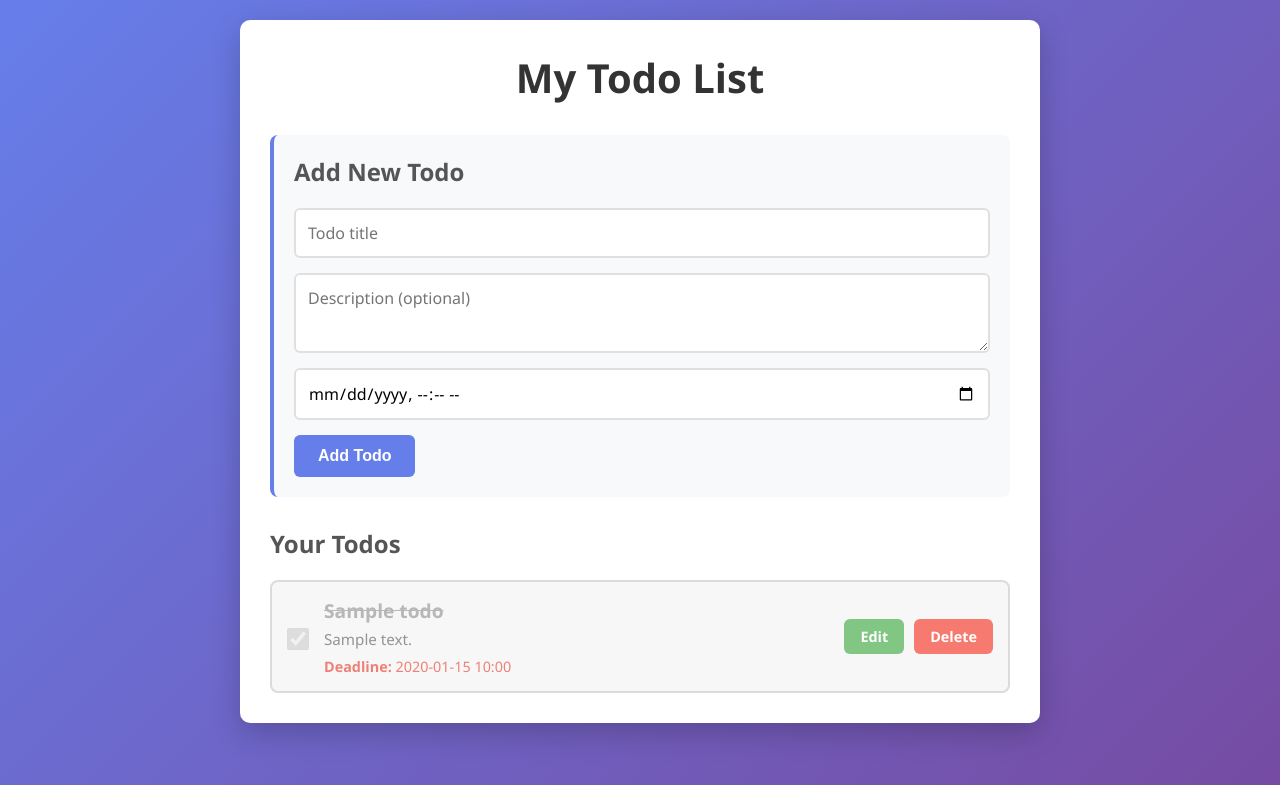
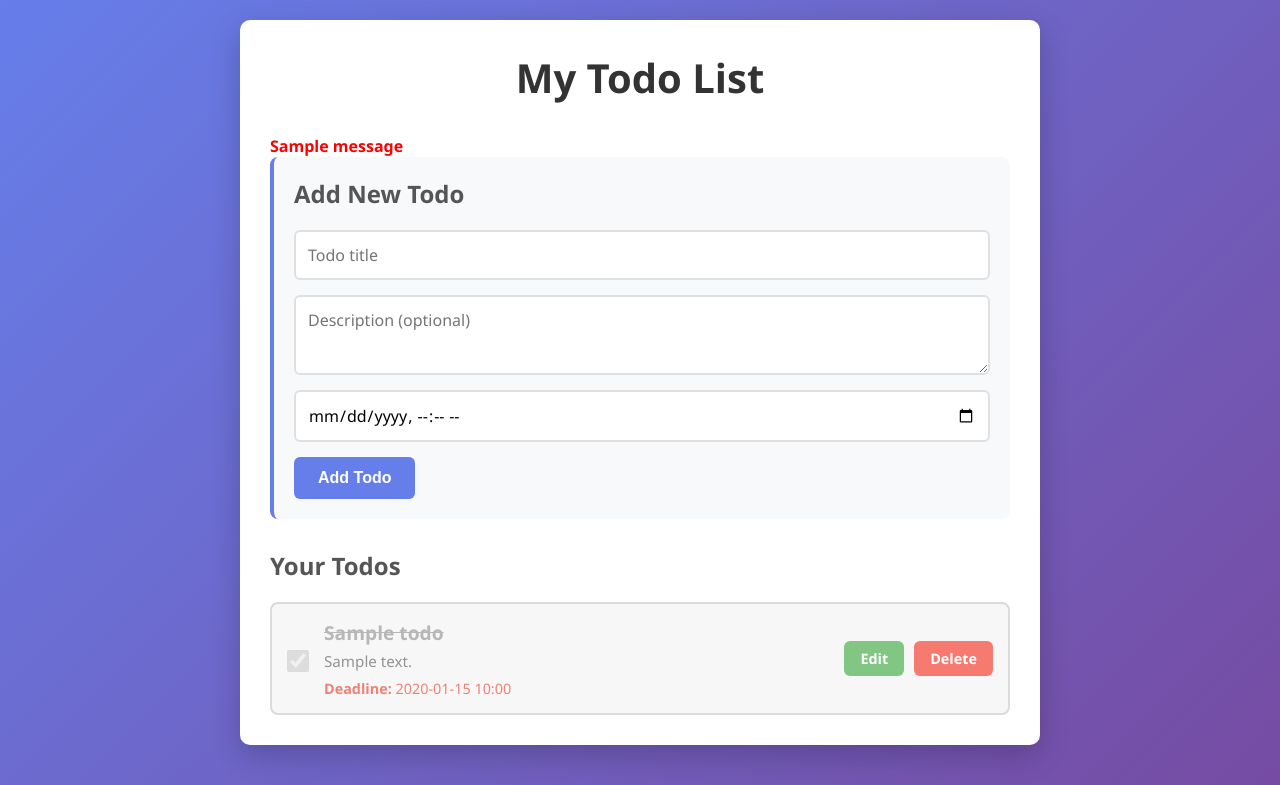
Before and after one commit to rakeshk24/todo-app, a Flask app: page / in a window 1280 px wide. Shown: the top 785 px of the page. Run offline with Flask 3, Linux system fonts and the light colour scheme; tables that the repository leaves empty hold one stand-in row (values such as "Sample post"); one stand-in notice (Sample message) is shown.

Commit message:
add flash message display

```diff
--- a/templates/index.html
+++ b/templates/index.html
@@ -9,6 +9,13 @@
 <body>
     <div class="container">
         <h1>My Todo List</h1>
+        {% with messages = get_flashed_messages(with_categories=true) %}
+            {% if messages %}
+                {% for category, message in messages %}
+                    <p style="color: red; font-weight: bold;">{{ message }}</p>
+                {% endfor %}
+            {% endif %}
+        {% endwith %}
 
         <!-- Add Todo Form -->
         <div class="add-todo-section">
```
